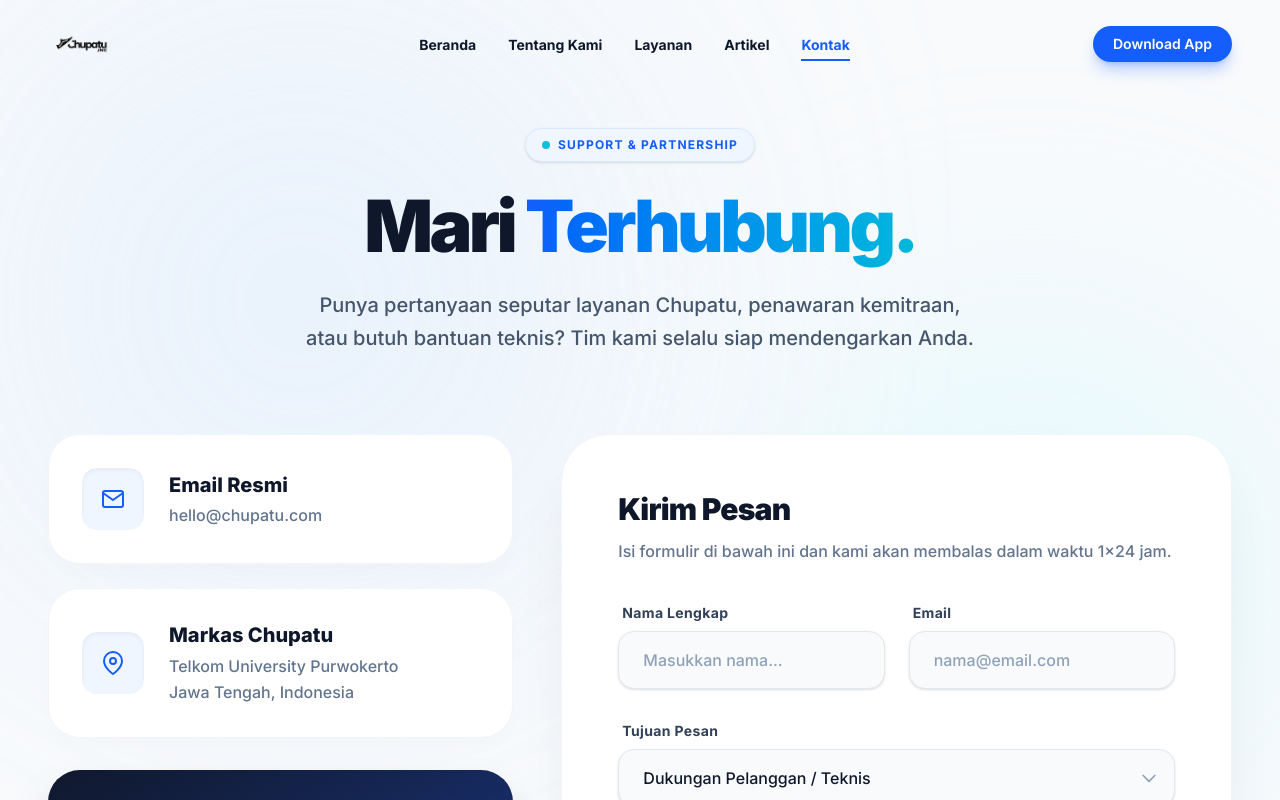
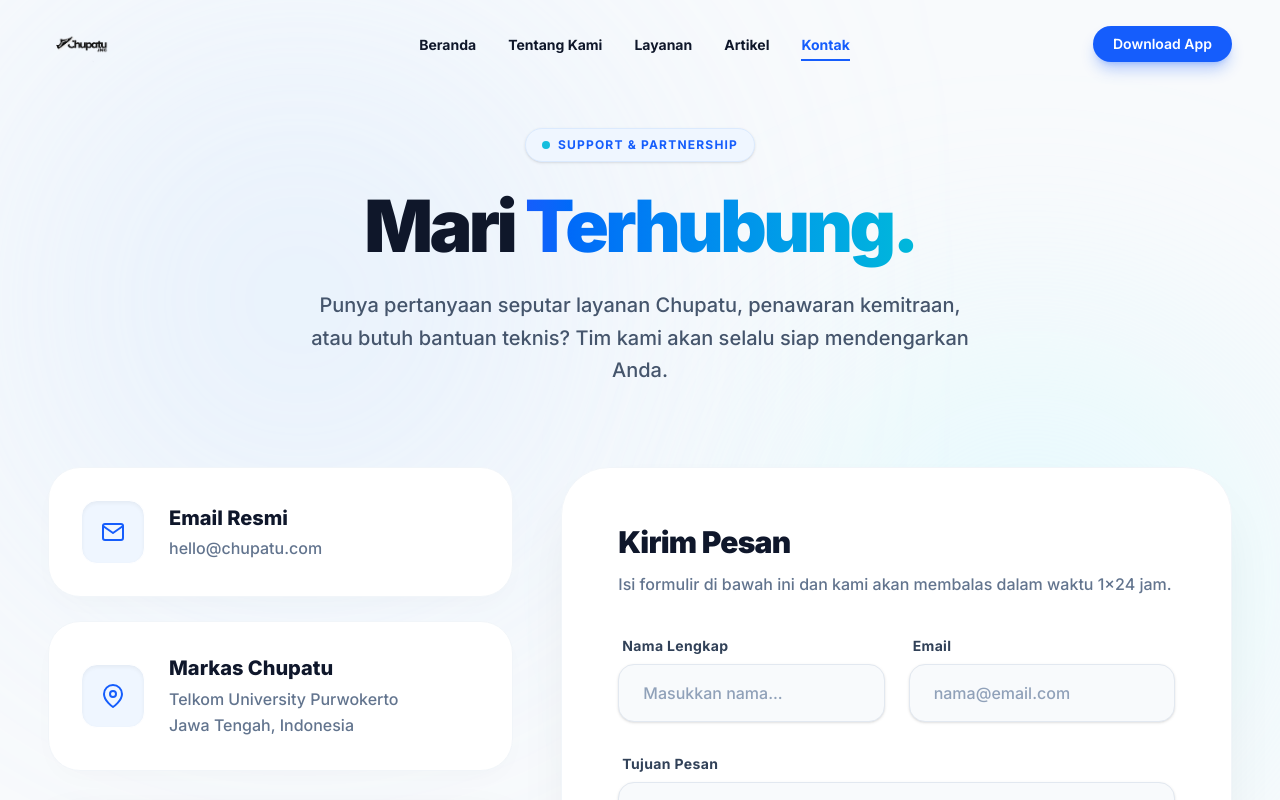
Before and after one commit to ArvanMurbiyanto10/chupatu-web, a Next.js app: page /contact in a window 1280 px wide. Shown: the top 800 px of the page. Built offline with nearby package versions, Linux system fonts and the light colour scheme; grey boxes are pictures that could not be loaded.

Commit message:
Fix import posisi di halaman kontak beneran

```diff
--- a/app/contact/page.tsx
+++ b/app/contact/page.tsx
@@ -66,7 +66,7 @@
           </h1>
           <p className={styles.subtitle}>
             Punya pertanyaan seputar layanan Chupatu, penawaran kemitraan, atau
-            butuh bantuan teknis? Tim kami selalu siap mendengarkan Anda.
+            butuh bantuan teknis? Tim kami akan selalu siap mendengarkan Anda.
           </p>
         </motion.div>
 
```
